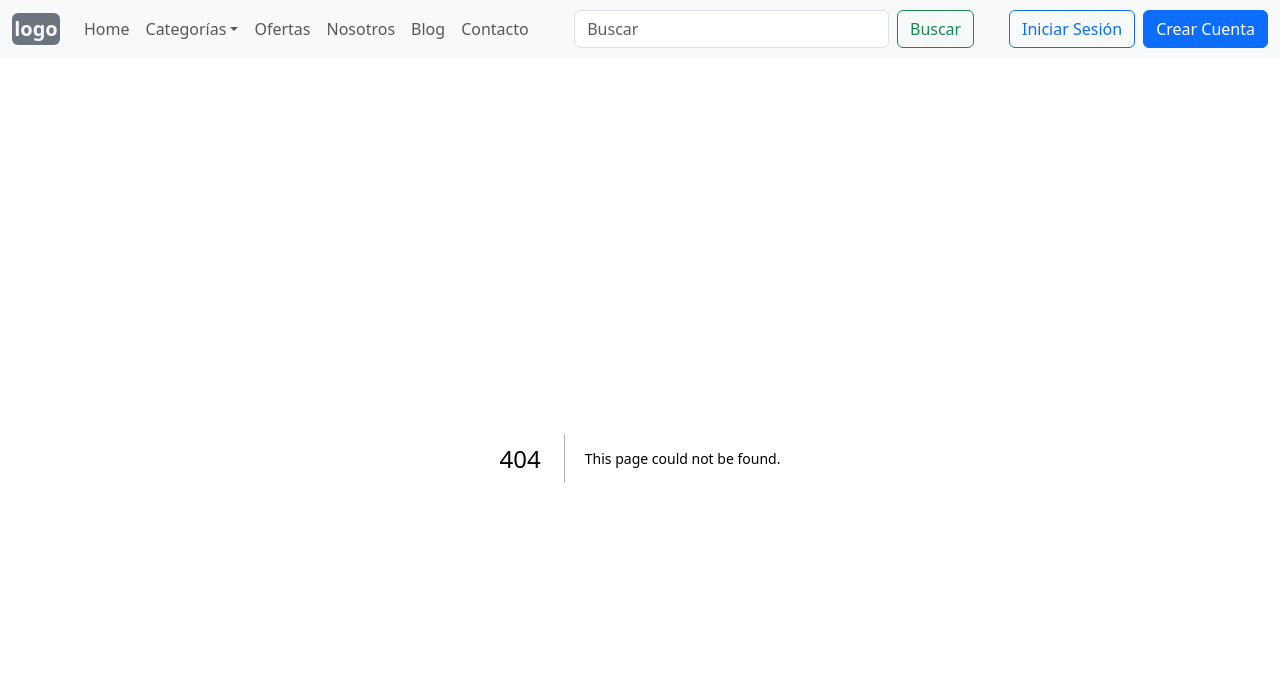
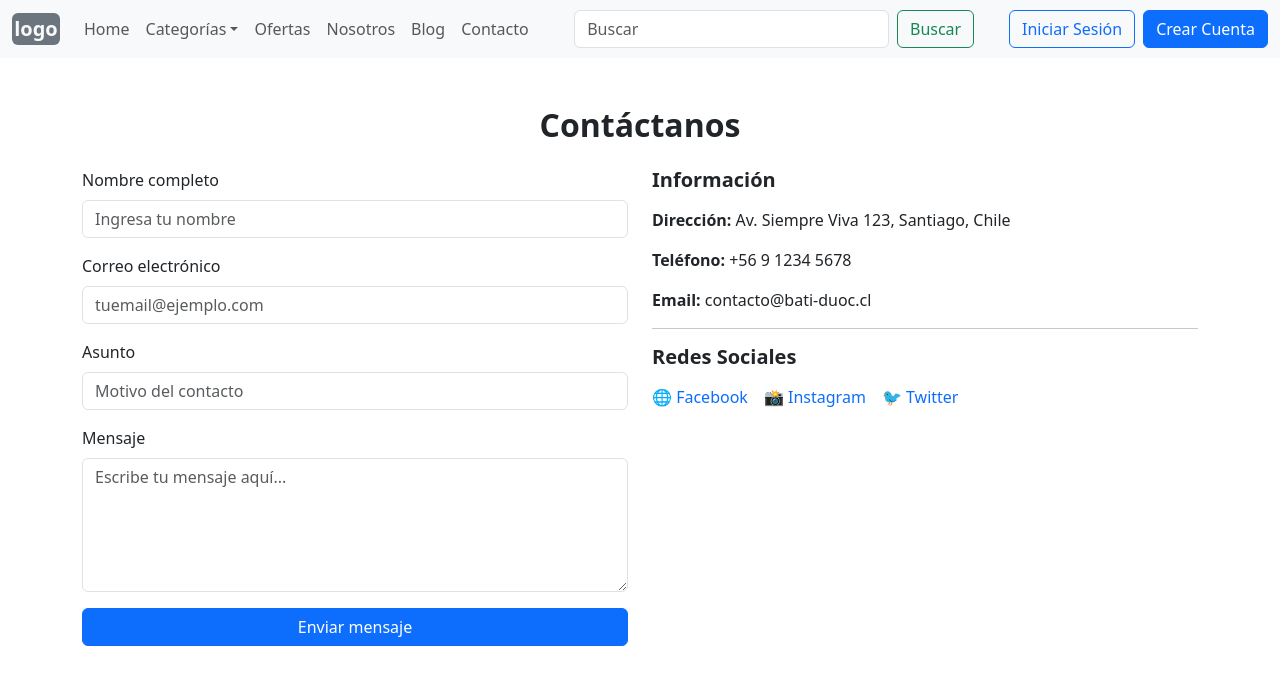
Before and after one commit to Creative-Duoc/Bati-Duoc, a Next.js app: page /contacto in a window 1280 px wide. Before the commit this address had no page. Shown: the top 684 px of the page. Built offline with nearby package versions, Linux system fonts and the light colour scheme.

Commit message:
Creacion pagina contacto y modificacion Nav-Bar

```diff
--- a/app/components/Nav-Bar.tsx
+++ b/app/components/Nav-Bar.tsx
@@ -1,45 +1,85 @@
-"use client"; // <--- ESTA ES LA CLAVE PARA NEXT.JS
+"use client";
 import { Container, Nav, Navbar, NavDropdown } from "react-bootstrap";
+import Link from "next/link";
 
 function NavBar() {
   return (
     <Navbar expand="lg" className="bg-body-tertiary py-2">
-      <Container fluid className="d-flex align-items-center justify-content-between">
+      <Container
+        fluid
+        className="d-flex align-items-center justify-content-between"
+      >
         {/* Logo */}
-        <Navbar.Brand href="#home">
-          <div style={{ width: 48, height: 32 }} className="bg-secondary rounded d-flex align-items-center justify-content-center text-light fw-bold">
-            logo
-          </div>
+        <Navbar.Brand>
+          <Link
+            href="/"
+            className="text-decoration-none text-dark fw-bold d-flex align-items-center"
+          >
+            <div
+              style={{
+                width: 48,
+                height: 32,
+                backgroundColor: "#6c757d",
+                borderRadius: 6,
+              }}
+              className="d-flex align-items-center justify-content-center text-light"
+            >
+              logo
+            </div>
+          </Link>
         </Navbar.Brand>
 
-        {/* Enlaces y dropdown originales */}
+        {/* Enlaces y dropdown */}
         <Navbar.Toggle aria-controls="basic-navbar-nav" />
         <Navbar.Collapse id="basic-navbar-nav">
           <Nav className="me-auto">
-            <Nav.Link href="#home">Home</Nav.Link>
+            <Link href="/" className="nav-link">
+              Home
+            </Link>
+
             <NavDropdown title="Categorías" id="categorias-nav-dropdown">
-              <NavDropdown.Item href="#categoria1">Categoría 1</NavDropdown.Item>
-              <NavDropdown.Item href="#categoria2">Categoría 2</NavDropdown.Item>
-              <NavDropdown.Item href="#categoria3">Categoría 3</NavDropdown.Item>
+              <Link href="/categoria1" className="dropdown-item">
+                Categoría 1
+              </Link>
+              <Link href="/categoria2" className="dropdown-item">
+                Categoría 2
+              </Link>
+              <Link href="/categoria3" className="dropdown-item">
+                Categoría 3
+              </Link>
             </NavDropdown>
-            <Nav.Link href="#ofertas">Ofertas</Nav.Link>
-            <Nav.Link href="#nosotros">Nosotros</Nav.Link>
-            <Nav.Link href="#blog">Blog</Nav.Link>
-            <Nav.Link href="#contacto">Contacto</Nav.Link>
+
+            <Link href="/ofertas" className="nav-link">
+              Ofertas
+            </Link>
+            <Link href="/nosotros" className="nav-link">
+              Nosotros
+            </Link>
+            <Link href="/blog" className="nav-link">
+              Blog
+            </Link>
+            <Link href="/contacto" className="nav-link">
+              Contacto
+            </Link>
           </Nav>
 
-          {/* Buscador centrado */}
-          <form className="d-flex mx-auto" style={{ maxWidth: 400, flex: 1, justifyContent: 'center' }}>
+          {/* Buscador */}
+          <form
+            className="d-flex mx-auto"
+            style={{ maxWidth: 400, flex: 1, justifyContent: "center" }}
+          >
             <input
               type="text"
               placeholder="Buscar"
               className="form-control me-2"
               style={{ minWidth: 150 }}
             />
-            <button type="submit" className="btn btn-outline-success">Buscar</button>
+            <button type="submit" className="btn btn-outline-success">
+              Buscar
+            </button>
           </form>
 
-          {/* Botones de sesión a la derecha */}
+          {/* Botones de sesión */}
           <div className="d-flex gap-2 ms-3">
             <button className="btn btn-outline-primary">Iniciar Sesión</button>
             <button className="btn btn-primary">Crear Cuenta</button>
--- /dev/null
+++ b/app/contacto/page.tsx
@@ -0,0 +1,175 @@
+"use client";
+import { useState } from "react";
+import "bootstrap/dist/css/bootstrap.min.css";
+
+export default function Contacto() {
+  const [nombre, setNombre] = useState("");
+  const [email, setEmail] = useState("");
+  const [asunto, setAsunto] = useState("");
+  const [mensaje, setMensaje] = useState("");
+  const [error, setError] = useState({});
+  const [enviado, setEnviado] = useState(false);
+
+  const validarFormulario = () => {
+    const errores: any = {};
+    const correoRegex = /^[^@\s]{1,}@((duoc\.cl)|(profesor\.duoc\.cl)|(gmail\.com))$/i;
+
+    if (!nombre.trim()) errores.nombre = "El nombre es requerido.";
+    else if (nombre.length > 100)
+      errores.nombre = "El nombre no puede exceder los 100 caracteres.";
+
+    if (!email.trim()) errores.email = "El correo es requerido.";
+    else if (!correoRegex.test(email))
+      errores.email =
+        "Solo se permiten correos @duoc.cl, @profesor.duoc.cl o @gmail.com.";
+    else if (email.length > 100)
+      errores.email = "El correo no puede exceder los 100 caracteres.";
+
+    if (!mensaje.trim()) errores.mensaje = "El mensaje es requerido.";
+    else if (mensaje.length > 500)
+      errores.mensaje = "El mensaje no puede exceder los 500 caracteres.";
+
+    return errores;
+  };
+
+  const handleSubmit = (e: any) => {
+    e.preventDefault();
+    const errores = validarFormulario();
+    setError(errores);
+
+    if (Object.keys(errores).length === 0) {
+      setEnviado(true);
+      console.log("Formulario enviado:", { nombre, email, asunto, mensaje });
+      setNombre("");
+      setEmail("");
+      setAsunto("");
+      setMensaje("");
+      setTimeout(() => setEnviado(false), 4000);
+    }
+  };
+
+  return (
+    <main className="container my-5">
+      <h2 className="fw-bold text-center mb-4">Contáctanos</h2>
+      <div className="row">
+        {/* Formulario */}
+        <div className="col-md-6 mb-4">
+          <form onSubmit={handleSubmit} noValidate>
+            {/* Nombre */}
+            <div className="mb-3">
+              <label htmlFor="nombre" className="form-label">
+                Nombre completo
+              </label>
+              <input
+                type="text"
+                id="nombre"
+                className={`form-control ${error.nombre ? "is-invalid" : ""}`}
+                placeholder="Ingresa tu nombre"
+                maxLength={100}
+                value={nombre}
+                onChange={(e) => setNombre(e.target.value)}
+                required
+              />
+              {error.nombre && (
+                <div className="invalid-feedback">{error.nombre}</div>
+              )}
+            </div>
+
+            {/* Correo */}
+            <div className="mb-3">
+              <label htmlFor="email" className="form-label">
+                Correo electrónico
+              </label>
+              <input
+                type="email"
+                id="email"
+                className={`form-control ${error.email ? "is-invalid" : ""}`}
+                placeholder="tuemail@ejemplo.com"
+                maxLength={100}
+                value={email}
+                onChange={(e) => setEmail(e.target.value)}
+                required
+              />
+              {error.email && (
+                <div className="invalid-feedback">{error.email}</div>
+              )}
+            </div>
+
+            {/* Asunto */}
+            <div className="mb-3">
+              <label htmlFor="asunto" className="form-label">
+                Asunto
+              </label>
+              <input
+                type="text"
+                id="asunto"
+                className="form-control"
+                placeholder="Motivo del contacto"
+                value={asunto}
+                onChange={(e) => setAsunto(e.target.value)}
+                required
+              />
+            </div>
+
+            {/* Mensaje */}
+            <div className="mb-3">
+              <label htmlFor="mensaje" className="form-label">
+                Mensaje
+              </label>
+              <textarea
+                id="mensaje"
+                className={`form-control ${error.mensaje ? "is-invalid" : ""}`}
+                rows={5}
+                placeholder="Escribe tu mensaje aquí..."
+                maxLength={500}
+                value={mensaje}
+                onChange={(e) => setMensaje(e.target.value)}
+                required
+              />
+              {error.mensaje && (
+                <div className="invalid-feedback">{error.mensaje}</div>
+              )}
+            </div>
+
+            {enviado && (
+              <div className="alert alert-success">
+                ¡Mensaje enviado con éxito!
+              </div>
+            )}
+
+            <button type="submit" className="btn btn-primary w-100">
+              Enviar mensaje
+            </button>
+          </form>
+        </div>
+
+        {/* Información de contacto */}
+        <div className="col-md-6">
+          <h5 className="fw-bold mb-3">Información</h5>
+          <p>
+            <strong>Dirección:</strong> Av. Siempre Viva 123, Santiago, Chile
+          </p>
+          <p>
+            <strong>Teléfono:</strong> +56 9 1234 5678
+          </p>
+          <p>
+            <strong>Email:</strong> contacto@bati-duoc.cl
+          </p>
+          <hr />
+          <h5 className="fw-bold mb-3">Redes Sociales</h5>
+          <p>
+            <a href="#" className="me-3 text-decoration-none">
+              🌐 Facebook
+            </a>
+            <a href="#" className="me-3 text-decoration-none">
+              📸 Instagram
+            </a>
+            <a href="#" className="text-decoration-none">
+              🐦 Twitter
+            </a>
+          </p>
+        </div>
+      </div>
+    </main>
+  );
+}
```
